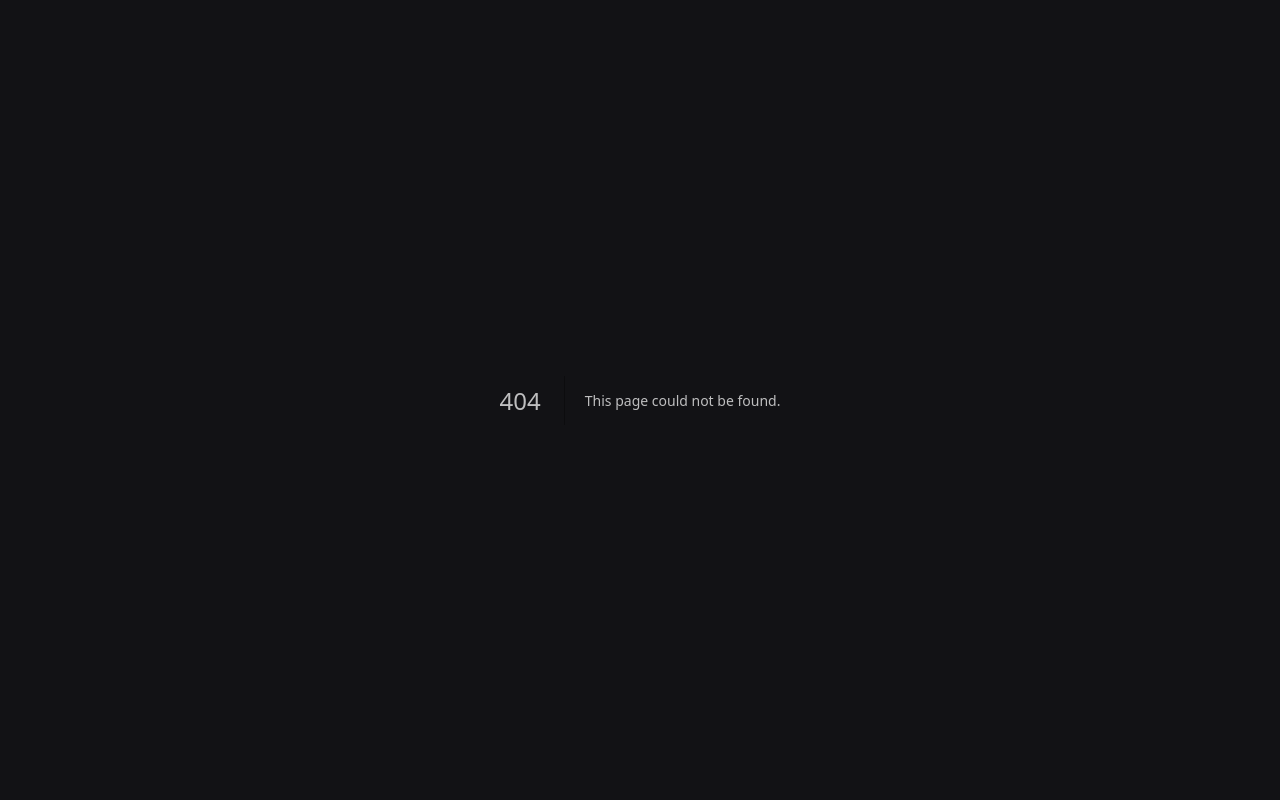
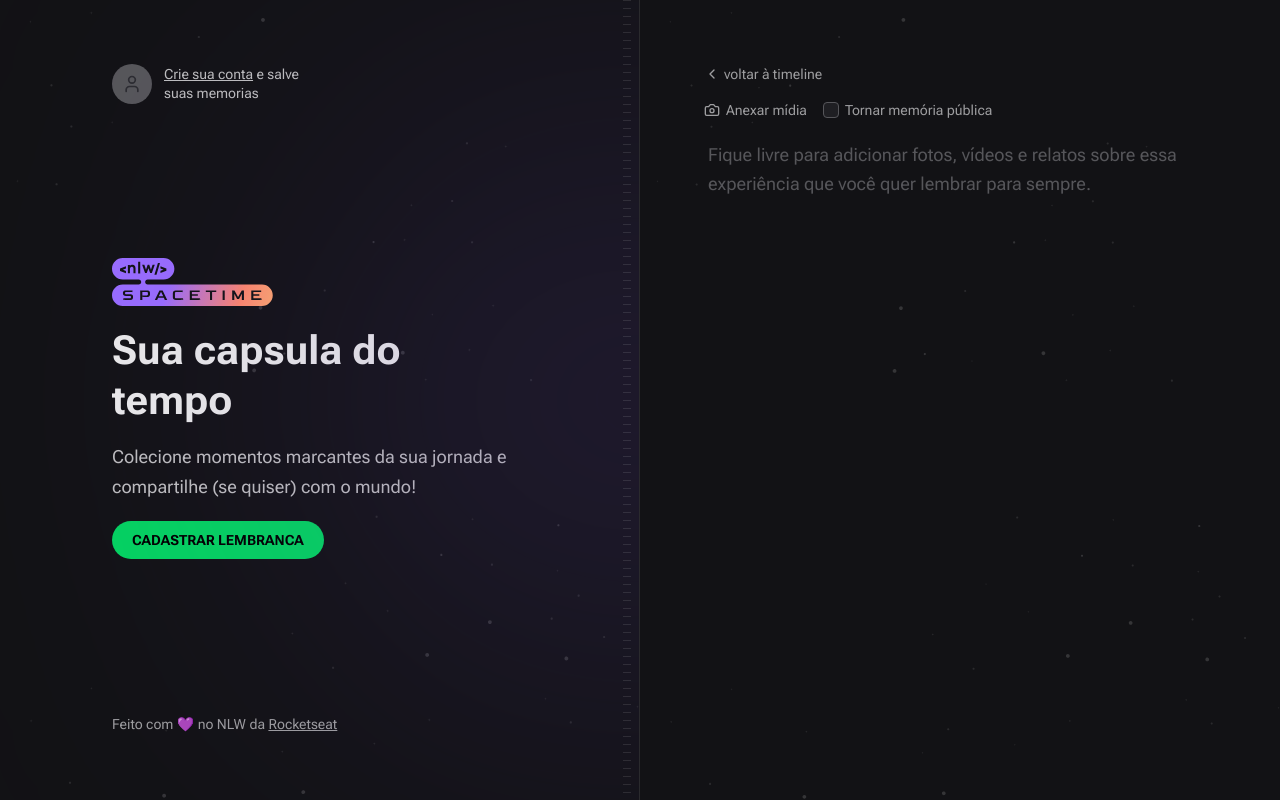
Before and after one commit to EduardoNGomes/NLW-SpaceTime-Web, a Next.js app: page /memories/new in a window 1280 px wide. Before the commit this address had no page. Built offline with nearby package versions, Linux system fonts and the light colour scheme; no server answers; a web font is replaced by a local one.

Commit message:
create page new

```diff
--- a/package.json
+++ b/package.json
@@ -27,6 +27,7 @@
   },
   "devDependencies": {
     "@rocketseat/eslint-config": "^1.2.0",
+    "@tailwindcss/forms": "^0.5.3",
     "prettier-plugin-tailwindcss": "^0.3.0"
   }
 }
--- /dev/null
+++ b/src/app/api/auth/logout/route.ts
@@ -0,0 +1,11 @@
+import { NextRequest, NextResponse } from 'next/server'
+
+export async function GET(request: NextRequest) {
+  const redirectURL = new URL('/', request.url)
+
+  return NextResponse.redirect(redirectURL, {
+    headers: {
+      'Set-Cookie': `token=; Path=/; max-age=0`,
+    },
+  })
+}
--- a/src/app/layout.tsx
+++ b/src/app/layout.tsx
@@ -4,6 +4,11 @@
   Roboto_Flex as Roboto,
   Bai_Jamjuree as BaiJamJuree,
 } from 'next/font/google'
+import { Profile } from '@/components/Profile'
+import { SignIn } from '@/components/SignIn'
+import { Hero } from '@/components/Hero'
+import { Copyright } from '@/components/Copyright'
+import { cookies } from 'next/headers'
 
 const roboto = Roboto({ subsets: ['latin'], variable: '--font-roboto' })
 const baiJamJuree = BaiJamJuree({
@@ -18,12 +23,29 @@
 }
 
 export default function RootLayout({ children }: { children: ReactNode }) {
+  const isAuthenticated = cookies().has('token')
+
   return (
     <html lang="en">
       <body
         className={`${roboto.variable} ${baiJamJuree.variable} bg-gray-900 font-sans text-gray-100`}
       >
-        {children}
+        <main className="grid min-h-screen grid-cols-2">
+          <div className="relative flex flex-col items-start justify-between overflow-hidden border-r border-white/10 bg-[url(../assets/bg-stars.svg)] bg-cover px-28 py-16">
+            <div className="absolute right-0 top-1/2 h-[288px] w-[526px] -translate-y-1/2 translate-x-1/2 rounded-full bg-purple-700 opacity-50 blur-full" />
+            <div className="absolute bottom-0 right-2 top-0 w-2  bg-stripes" />
+
+            {isAuthenticated ? <Profile /> : <SignIn />}
+
+            <Hero />
+
+            <Copyright />
+          </div>
+
+          <div className="flex flex-col bg-[url(../assets/bg-stars.svg)] bg-cover p-16">
+            {children}
+          </div>
+        </main>
       </body>
     </html>
   )
--- /dev/null
+++ b/src/app/memories/new/page.tsx
@@ -0,0 +1,51 @@
+import { Camera, ChevronLeft } from 'lucide-react'
+import Link from 'next/link'
+
+export default function NewMemory() {
+  return (
+    <div className="1 flex flex-col gap-4">
+      <Link
+        href="/"
+        className="flex items-center gap-1 text-sm text-gray-200 hover:text-gray-100"
+      >
+        <ChevronLeft className="h-4 w-4" />
+        voltar à timeline
+      </Link>
+
+      <form className="flex  flex-1  flex-col gap-2">
+        <div className="flex items-center gap-4">
+          <label
+            htmlFor="media"
+            className="flex cursor-pointer items-center gap-1.5 text-sm text-gray-200 hover:text-gray-100"
+          >
+            <Camera className="h-4 w-4" />
+            Anexar mídia
+          </label>
+
+          <label
+            htmlFor="isPublic"
+            className="flex items-center gap-1.5 text-sm text-gray-200 hover:text-gray-100"
+          >
+            <input
+              type="checkbox"
+              name="isPublic"
+              id="isPublic"
+              value="true"
+              className="h-4 w-4 rounded border-gray-400 bg-gray-700 text-purple-500"
+            />
+            Tornar memória pública
+          </label>
+        </div>
+
+        <input type="file" id="media" className="invisible h-0 w-0" />
+
+        <textarea
+          name="content"
+          spellCheck={false}
+          className="w-full flex-1 resize-none rounded-none border-0 bg-transparent p-1 text-lg leading-relaxed text-gray-100 placeholder:text-gray-400 focus:ring-0"
+          placeholder="Fique livre para adicionar fotos, vídeos e relatos sobre essa experiência que você quer lembrar para sempre."
+        />
+      </form>
+    </div>
+  )
+}
--- a/src/app/page.tsx
+++ b/src/app/page.tsx
@@ -1,30 +1,5 @@
-import { Copyright } from '@/components/Copyright'
 import { EmptyMemories } from '@/components/EmptyMemories'
-import { Hero } from '@/components/Hero'
-import { Profile } from '@/components/Profile'
-import { SignIn } from '@/components/SignIn'
-
-import { cookies } from 'next/headers'
 
 export default function Home() {
-  const isAuthenticated = cookies().has('token')
-
-  return (
-    <main className="grid min-h-screen grid-cols-2">
-      <div className="relative flex flex-col items-start justify-between overflow-hidden border-r border-white/10 bg-[url(../assets/bg-stars.svg)] bg-cover px-28 py-16">
-        <div className="absolute right-0 top-1/2 h-[288px] w-[526px] -translate-y-1/2 translate-x-1/2 rounded-full bg-purple-700 opacity-50 blur-full" />
-        <div className="absolute bottom-0 right-2 top-0 w-2  bg-stripes" />
-
-        {isAuthenticated ? <Profile /> : <SignIn />}
-
-        <Hero />
-
-        <Copyright />
-      </div>
-
-      <div className="flex flex-col bg-[url(../assets/bg-stars.svg)] bg-cover p-16">
-        <EmptyMemories />
-      </div>
-    </main>
-  )
+  return <EmptyMemories />
 }
--- a/src/components/Profile.tsx
+++ b/src/components/Profile.tsx
@@ -16,7 +16,10 @@
 
       <p className="max-w-[140px] text-sm leading-snug">
         {name}
-        <a href="" className="block text-red-400 hover:text-red-300">
+        <a
+          href="/api/auth/logout"
+          className="block text-red-400 hover:text-red-300"
+        >
           Quero sair
         </a>
       </p>
--- a/tailwind.config.js
+++ b/tailwind.config.js
@@ -69,5 +69,5 @@
       },
     },
   },
-  plugins: [],
+  plugins: [require("@tailwindcss/forms")],
 };
```
Also changed, not shown: 1 other file (tests, documents, lock files or other folders).
